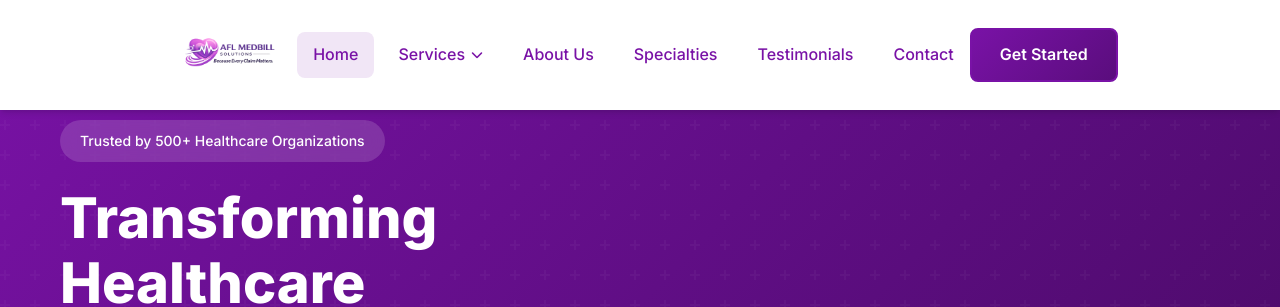
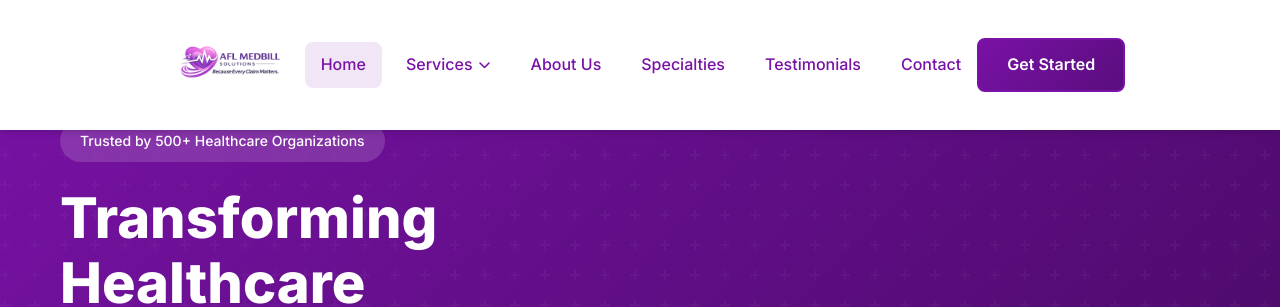
Before and after one commit to Khyatishkalia/FastWay, a website built with webpack: page index.html in a window 1280 px wide. Shown: the top 307 px of the page. Built offline with nearby package versions, Linux system fonts and the light colour scheme.

Commit message:
Update style.css

```diff
--- a/css/style.css
+++ b/css/style.css
@@ -193,8 +193,20 @@ ul {
    Header & Navigation
    ========================================================================== */
 
+/* FORCE LOGO SIZE FIX */
+.logo img,
+.logo-img,
+.navbar .logo img {
+  height: 100px !important;
+  width: auto !important;
+  max-height: none !important;
+  max-width: none !important;
+  object-fit: contain;
+}
+
 .header {
-  height: 110px; /* increase this */
+  min-height: 110px !important;
+  height: auto !important;
   display: flex;
   align-items: center;
   position: fixed;
@@ -218,7 +230,7 @@ ul {
   display: flex;
   align-items: center;
   justify-content: space-between;
-  height: 100%;
+  min-height: 110px !important;
 }
 
 /* Navbar container alignment */
```
